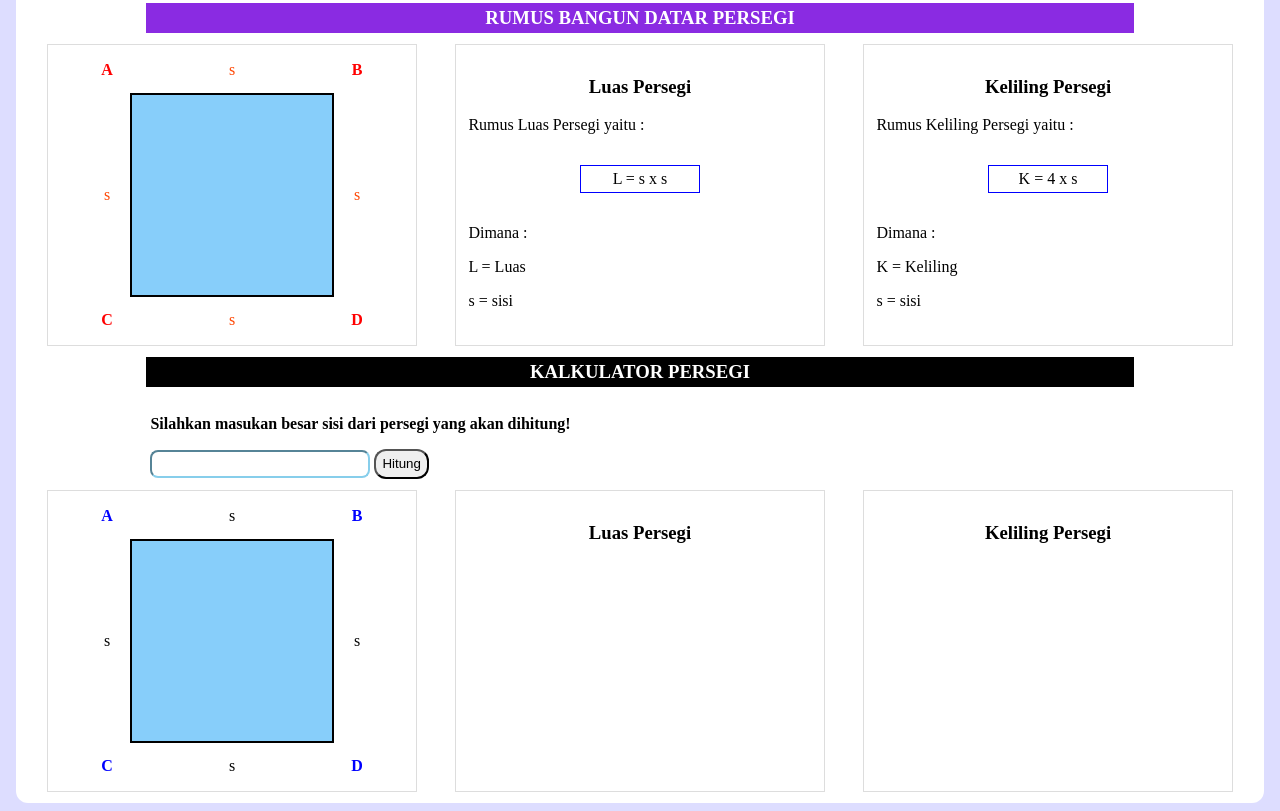
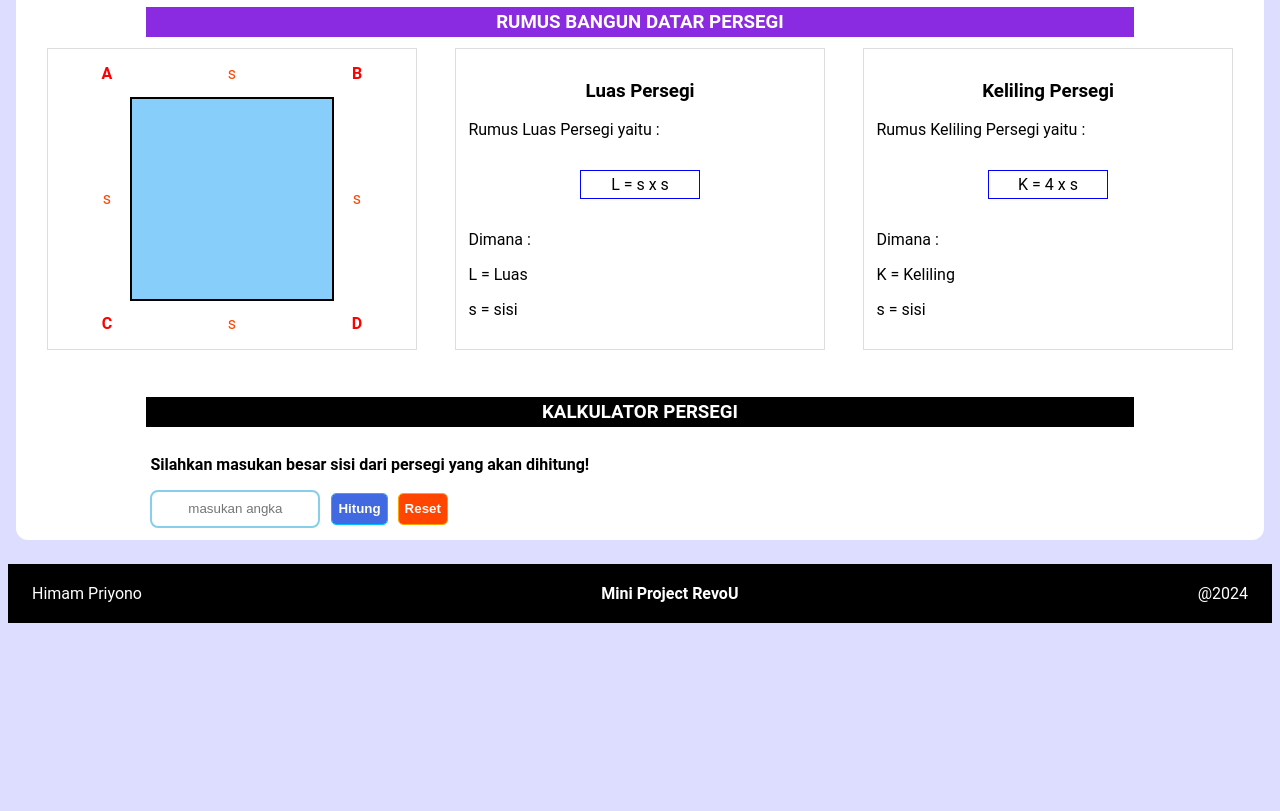
Before and after one commit to revou-fundamental-course/8-jan-24-himampriyono, a plain HTML site: page index.html in a window 1280 px wide. Shown: the part 338-1149 px from the top of the page. After the commit the page ends 969 px from the top, so only its background shows below. Drawn offline with Linux system fonts and the light colour scheme.

Commit message:
tambah js

```diff
--- a/css/style.css
+++ b/css/style.css
@@ -1,5 +1,6 @@
 body{
 	background-color: #ddf;
+	font-family: roboto;
 }
 
 .judul{
@@ -8,6 +9,8 @@ body{
 	align-items: center;
 	color: white;
 	padding: 8px;
+	border-radius: 4px;
+	margin: 0 8px;
 }
 
 .judul h1{
@@ -34,6 +37,7 @@ body{
 	background: linear-gradient(to bottom, lightskyblue, white);
 	padding: 24px;
 	color: midnightblue;
+	border-radius: 6px 6px 0 0;
 }
 
 .kalkulator_bangun_datar{
@@ -132,7 +136,7 @@ body{
 	padding: 4px;
 	text-align: center;
 	width: 80%;
-	margin: 12px auto;
+	margin: 48px auto 12px auto;
 }
 
 .judul_kalkulator h3{
@@ -141,7 +145,7 @@ body{
 
 .penyelesaian_persegi{
 	margin-top: 12px;
-	display: flex;
+	display: none;
 	justify-content: space-around;
 }
 
@@ -167,16 +171,47 @@ body{
 	flex-direction: column;
 }
 
+.input_container{
+	display: flex;
+	justify-content: flex-start;
+	align-items: center;
+}
+
 .input_sisi{
 	outline-color: skyblue;
-	border-color: skyblue;
-	width: 200px;
-	height: 20px;
+	border: 2px solid skyblue;
+	width: 150px;
+	height: 30px;
 	padding: 2px 8px;
 	border-radius: 8px;
+	text-align: center;
 }
 
 .btn_input{
+	margin-left: 12px;
 	height: 30px;
-	border-radius: 12px;
+	border-radius: 4px;
+	border: none;
+	outline: 1px solid deepskyblue;
+	background-color: royalblue;
+	color: white;
 }
+
+#btn_reset{
+	margin-left: 12px;
+	height: 30px;
+	border-radius: 4px;
+	border: none;
+	outline: 1px solid orange;
+	background-color: orangered;
+	color: white;
+}
+
+.footer{
+	margin-top: 24px;
+	background-color: black;
+	display: flex;
+	justify-content: space-between;
+	color: white;
+	padding: 4px 24px;
+}
--- a/index.html
+++ b/index.html
@@ -5,6 +5,7 @@
 	<meta name="viewport" content="width=device-width, initial-scale=1.0">
 	<title>Katik</title>
 	<link rel="stylesheet" href="css/style.css">
+	<script src="js/main.js"></script>
 </head>
 <body>
 	<div class="judul">
@@ -57,37 +58,55 @@
 			<div class="judul_kalkulator"><h3>KALKULATOR PERSEGI</h3></div>
 			<div class="form_input">
 				<p><b>Silahkan masukan besar sisi dari persegi yang akan dihitung!</b></p>
-				<div>
-					<input type="text" id="input_sisi" class="input_sisi">
-					<button id="btn_input" class="btn_input">Hitung</button>
+				<div class="input_container">
+					<!-- <div> -->
+						<input type="text" id="input_sisi" class="input_sisi" placeholder="masukan angka">
+						<button id="btn_input" class="btn_input" onclick="validasiAngka()"><b>Hitung</b></button>
+					<!-- </div> -->
+					<div>
+						<button id="btn_reset" onclick="reset_persegi()"><b>Reset</b></button>
+					</div>
 				</div>
 			</div>
-			<div class="penyelesaian_persegi">
+			<div class="penyelesaian_persegi" id="penyelesaian_persegi">
 				<div class="persegi_container">
 					<div class="persegi">
 						<div class="sudut_persegi"><b>A</b></div>
-						<div class="sisi_persegi">s</div>
+						<div class="sisi_persegi" id="sisi_persegi_1">s</div>
 						<div class="sudut_persegi"><b>B</b></div>
-						<div class="sisi_persegi">s</div>
+						<div class="sisi_persegi" id="sisi_persegi_2">s</div>
 						<div class="persegi_isi"></div>
-						<div class="sisi_persegi">s</div>
+						<div class="sisi_persegi" id="sisi_persegi_3">s</div>
 						<div class="sudut_persegi"><b>C</b></div>
-						<div class="sisi_persegi">s</div>
+						<div class="sisi_persegi" id="sisi_persegi_4">s</div>
 						<div class="sudut_persegi"><b>D</b></div>
 					</div>
 				</div>
 				<div class="rumus_luas">
 					<div class="judul_rumus">
 						<h3>Luas Persegi</h3>
+						<p>L = s x s</p>
+						<p>Maka :</p>
+						<p id="luas_persegi"></p>
+						<p id="hasil_luas_persegi"></p>
 					</div>
 				</div>
 				<div class="rumus_keliling">
 					<div class="judul_rumus">
 						<h3>Keliling Persegi</h3>
+						<p>K = 4 x s</p>
+						<p>Maka :</p>
+						<p id="keliling_persegi"></p>
+						<p id="hasil_keliling_persegi"></p>
 					</div>
 				</div>
 			</div>
 		</div>
 	</div>
+	<div class="footer">
+		<p>Himam Priyono</p>
+		<p><b>Mini Project RevoU</b></p>
+		<p>@2024</p>
+	</div>
 </body>
 </html>
--- a/js/main.js
+++ b/js/main.js
@@ -0,0 +1,41 @@
+function validasiAngka() {
+  var inputSisi = document.getElementById('input_sisi').value;
+  var luas_persegi = document.getElementById('luas_persegi');
+  var hasil_luas_persegi = document.getElementById('hasil_luas_persegi');
+  var keliling_persegi = document.getElementById('keliling_persegi');
+  var hasil_keliling_persegi = document.getElementById('hasil_keliling_persegi');
+  var sisi_gmb_1 = document.getElementById('sisi_persegi_1');
+  var sisi_gmb_2 = document.getElementById('sisi_persegi_2');
+  var sisi_gmb_3 = document.getElementById('sisi_persegi_3');
+  var sisi_gmb_4 = document.getElementById('sisi_persegi_4');
+  var penyelesaian = document.getElementById('penyelesaian_persegi');
+
+  var regex = /^[0-9]+$/;
+
+  if (regex.test(inputSisi)) {
+    let sisi = parseInt(inputSisi);
+    let luas_p = parseInt(inputSisi) * parseInt(inputSisi);
+    let keliling_p = 4 * parseInt(inputSisi);
+
+    sisi_gmb_1.innerHTML = sisi;
+    sisi_gmb_2.innerHTML = sisi;
+    sisi_gmb_3.innerHTML = sisi;
+    sisi_gmb_4.innerHTML = sisi;
+
+    luas_persegi.innerHTML = 'L = '+sisi+' x '+sisi;
+    hasil_luas_persegi.innerHTML = 'L = '+luas_p;
+    keliling_persegi.innerHTML = 'K = '+'4 x '+sisi;
+    hasil_keliling_persegi.innerHTML = 'K = '+keliling_p;
+    penyelesaian.style.display = 'flex';
+  } else {
+    alert('Input tidak valid! \nSilahkan masukan angka yang valid!');
+  }
+}
+
+function reset_persegi(){
+  var inputSisi = document.getElementById('input_sisi');
+  var penyelesaian = document.getElementById('penyelesaian_persegi');
+
+  inputSisi.value = "";
+  penyelesaian.style.display = 'none';
+}
```
